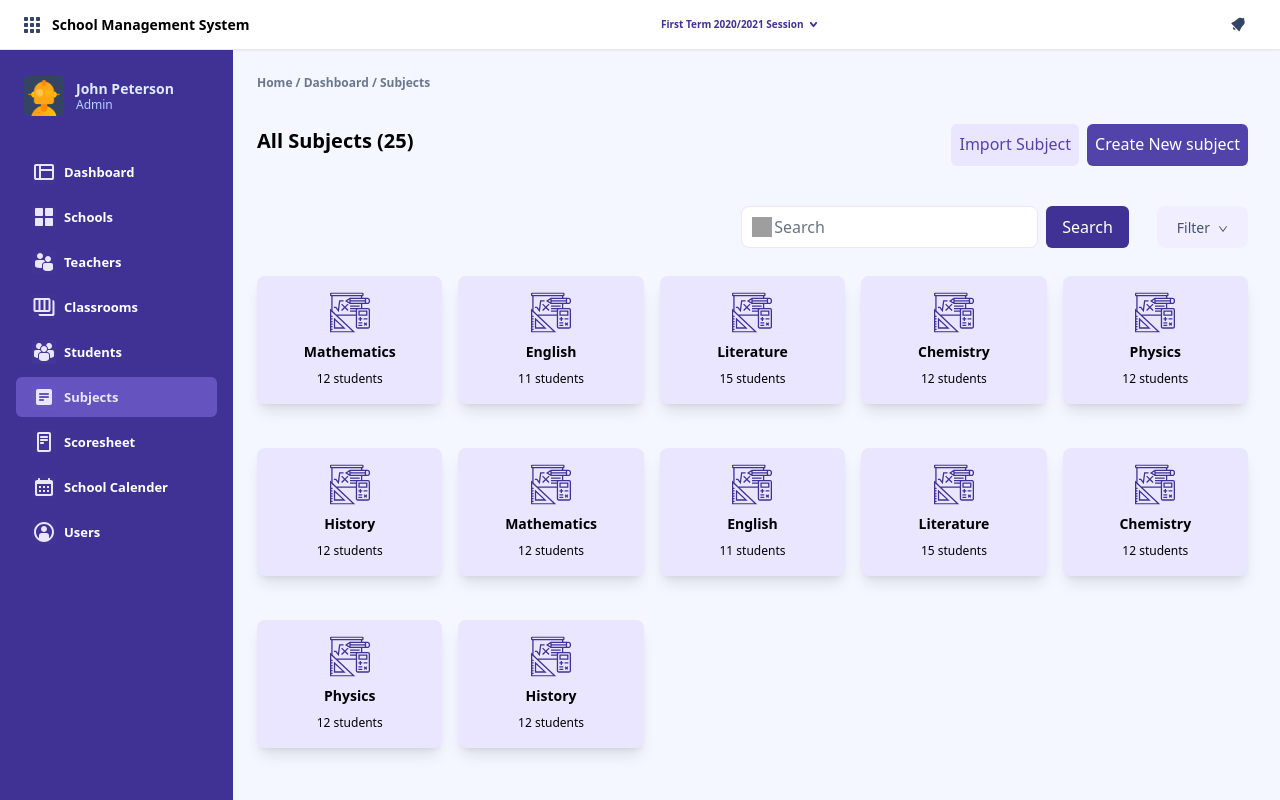
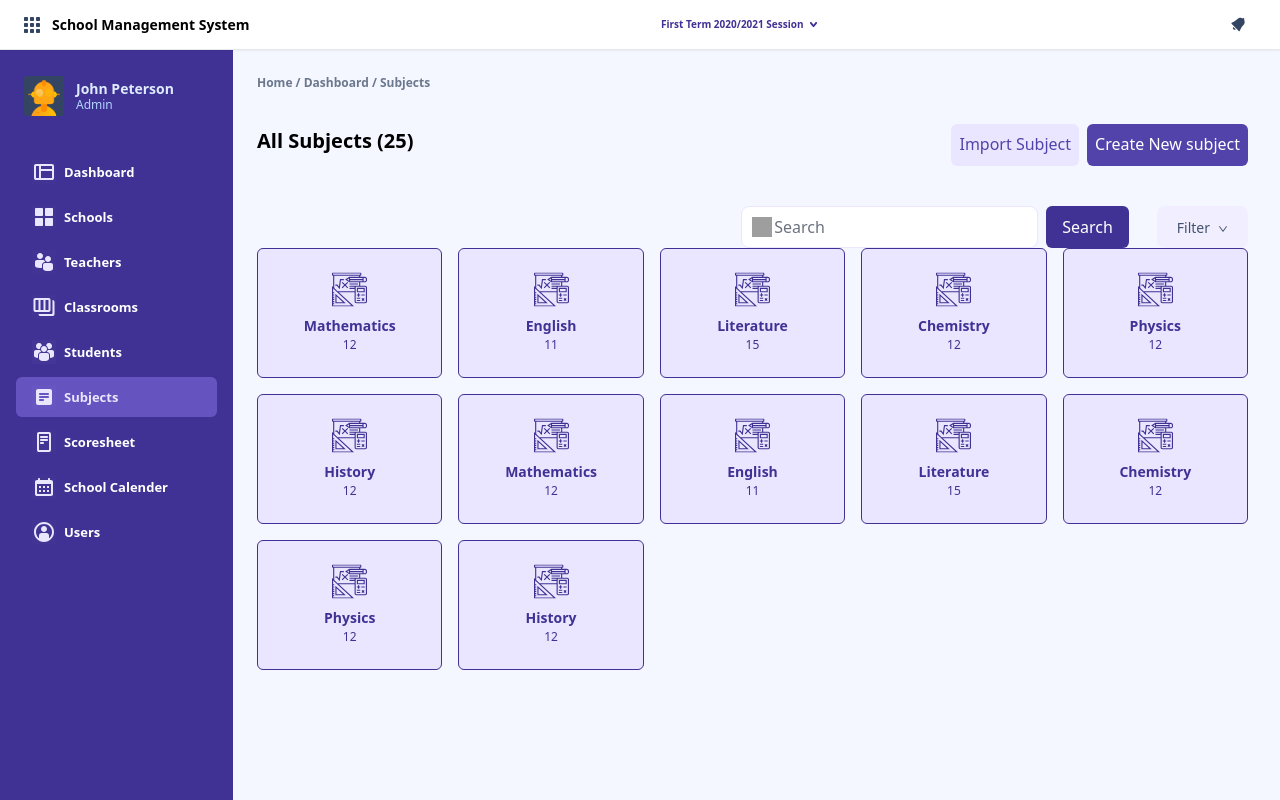
Before and after one commit to yusuftomilola/School-Management-System, a React (Vite) app: page /subjects in a window 1280 px wide. Built offline with nearby package versions, Linux system fonts and the light colour scheme; grey boxes are pictures that could not be loaded.

Commit message:
adjusted the subjects grid components

```diff
--- a/src/pages/Subjects.jsx
+++ b/src/pages/Subjects.jsx
@@ -3,6 +3,7 @@ import Breadcrumbs from "../components/Breadcrumbs";
 import Filter from "../components/forms/filter";
 import { useState } from "react";
 import TeacherCard from "../components/forms/TeacherCard";
+import SubjectCard from "../components/SubjectCard";
 
 const Subjects = () => {
   // for popup
@@ -166,24 +167,20 @@ const Subjects = () => {
         <Filter className="hidden md:flex sm:ml-5" />
       </div>
 
-      <div className="grid lg:grid-cols-5 md:grid-cols-4 sm:grid-cols-2 items-center justify-center gap-4  md:m-auto">
-        {filteredSubjects.map((subject, index) => (
-          <div
-            className="w-full sm:max-w-[639px] grid justify-center items-center justify-self-center text-center bg-[#eae6ff] p-4 rounded-lg shadow-lg sm:w-full gap-2 mt-7"
-            key={index}
-            id="content"
-            onClick={handleImageClick}
-          >
-            <img src={subject.url} alt="" className="m-auto" />
-            <h3 className="text-[#4032944] font-bold text-[14px] m-auto w-full">
-              {subject.name}
-            </h3>
-            <p className="font-normal text-[12px]">
-              {subject.students} students
-            </p>
-          </div>
-        ))}
+      <div className="grid grid-cols-1  sm:grid-cols-2 md:grid-cols-3 lg:grid-cols-4 xl:grid-cols-5 gap-4">
+        {filteredSubjects.map((subject, index) => {
+          return (
+            <div onClick={handleImageClick} key={index}>
+              <SubjectCard
+                image={subject.url}
+                subject={subject.name}
+                noOfStudent={subject.students}
+              />
+            </div>
+          );
+        })}
       </div>
+
       {/* pop up section */}
       {isModalVisible && (
         <div className="fixed top-0 right-0 h-full mt-4 w-[400px] p-5 bg-white shadow-lg z-50">
```
